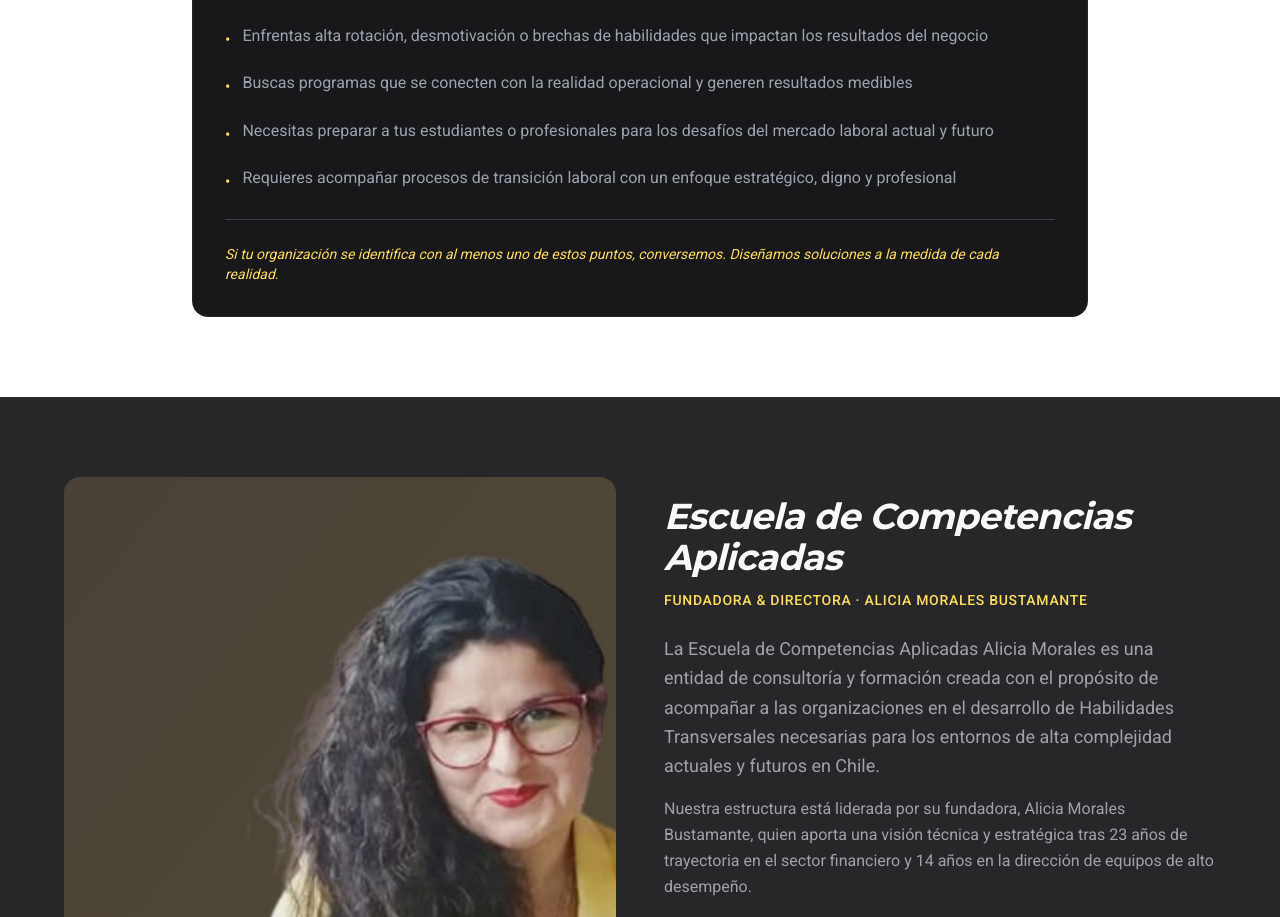
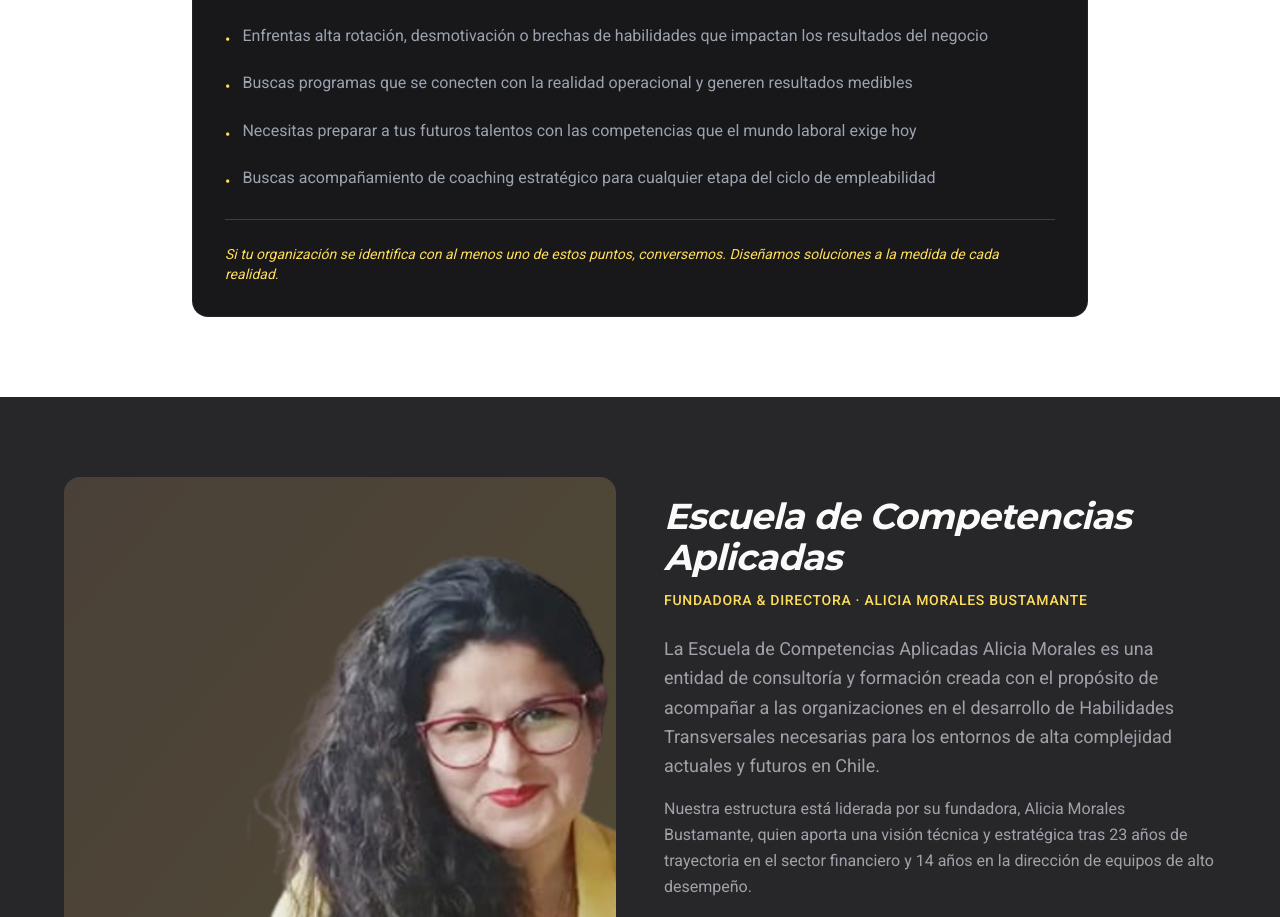
Before and after one commit to mauro6287-blip/alicia-morales-coach, a Next.js app: page / in a window 1280 px wide. Shown: the part 7567-8484 px from the top of the page. Built offline with nearby package versions, Linux system fonts and the light colour scheme.

Commit message:
Update challenge descriptions in ParaQuienEs section
Co-Authored-By: Claude Opus 4.6 <noreply@anthropic.com>

```diff
--- a/sections/ParaQuienEs.tsx
+++ b/sections/ParaQuienEs.tsx
@@ -7,8 +7,8 @@ const perfilIdeal = [
     "Necesitas fortalecer competencias transversales como liderazgo, comunicación efectiva y trabajo colaborativo",
     "Enfrentas alta rotación, desmotivación o brechas de habilidades que impactan los resultados del negocio",
     "Buscas programas que se conecten con la realidad operacional y generen resultados medibles",
-    "Necesitas preparar a tus estudiantes o profesionales para los desafíos del mercado laboral actual y futuro",
-    "Requieres acompañar procesos de transición laboral con un enfoque estratégico, digno y profesional",
+    "Necesitas preparar a tus futuros talentos con las competencias que el mundo laboral exige hoy",
+    "Buscas acompañamiento de coaching estratégico para cualquier etapa del ciclo de empleabilidad",
 ];
 
 export default function ParaQuienEs() {
```
